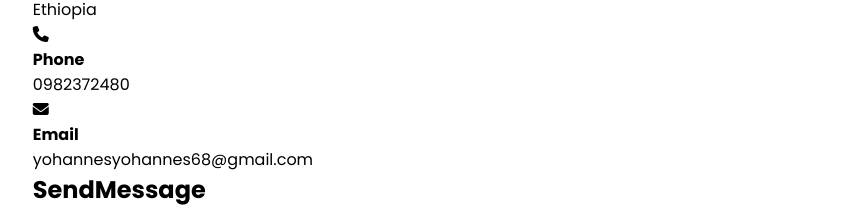
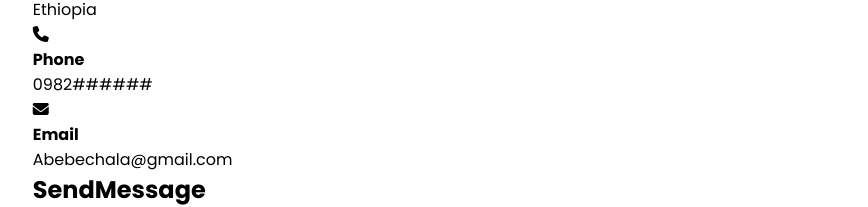
Before and after one commit to Yohanneswz/chillax-website, a plain HTML site: page index.html in a window 1280 px wide. Shown: the part 302-509 px from the top of the page, without its empty margins (205-1073 px from the left). Drawn offline with Linux system fonts and the light colour scheme.

Commit message:
index.html

```diff
--- a/index.html
+++ b/index.html
@@ -40,7 +40,7 @@ thank u for your comment.</p>
 </div>
 <div class="contact-info-content">
       <h4>Phone</h4>
-<p>0982372480</p>
+<p>0982######</p>
 </div>
 </div>
 <div class="contact-info-item">
@@ -50,7 +50,7 @@ thank u for your comment.</p>
 </div>
      <div class="contact-info-content">
 <h4>Email</h4>
-<p>yohannesyohannes68@gmail.com</p>
+<p>Abebechala@gmail.com</p>
   </div>
 </div>
    </div>
```
